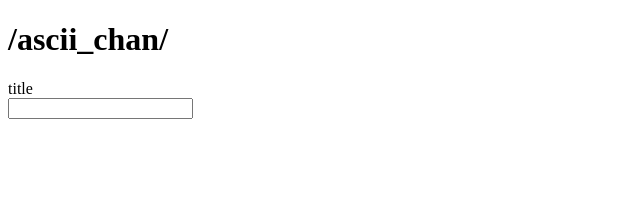
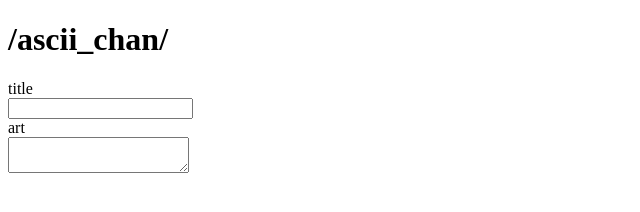
Before and after one commit to StumblinGrumblin/blog_back_end, a plain HTML site: page blog/templates/ascii_chan.html in a window 1280 px wide. Shown: the whole page, without its empty margins (0-640 px from the left). Drawn offline with Linux system fonts and the light colour scheme.

Commit message:
Update blog/templates/ascii_chan.html

```diff
--- a/blog/templates/ascii_chan.html
+++ b/blog/templates/ascii_chan.html
@@ -13,6 +13,11 @@
         <div>title</div>
         <input type="text" name="title">
       </label>
+
+      <label>
+        <div>art</div>
+        <textarea name="art"></textarea>
+      </label>
     </form>
 
   </body>
```
